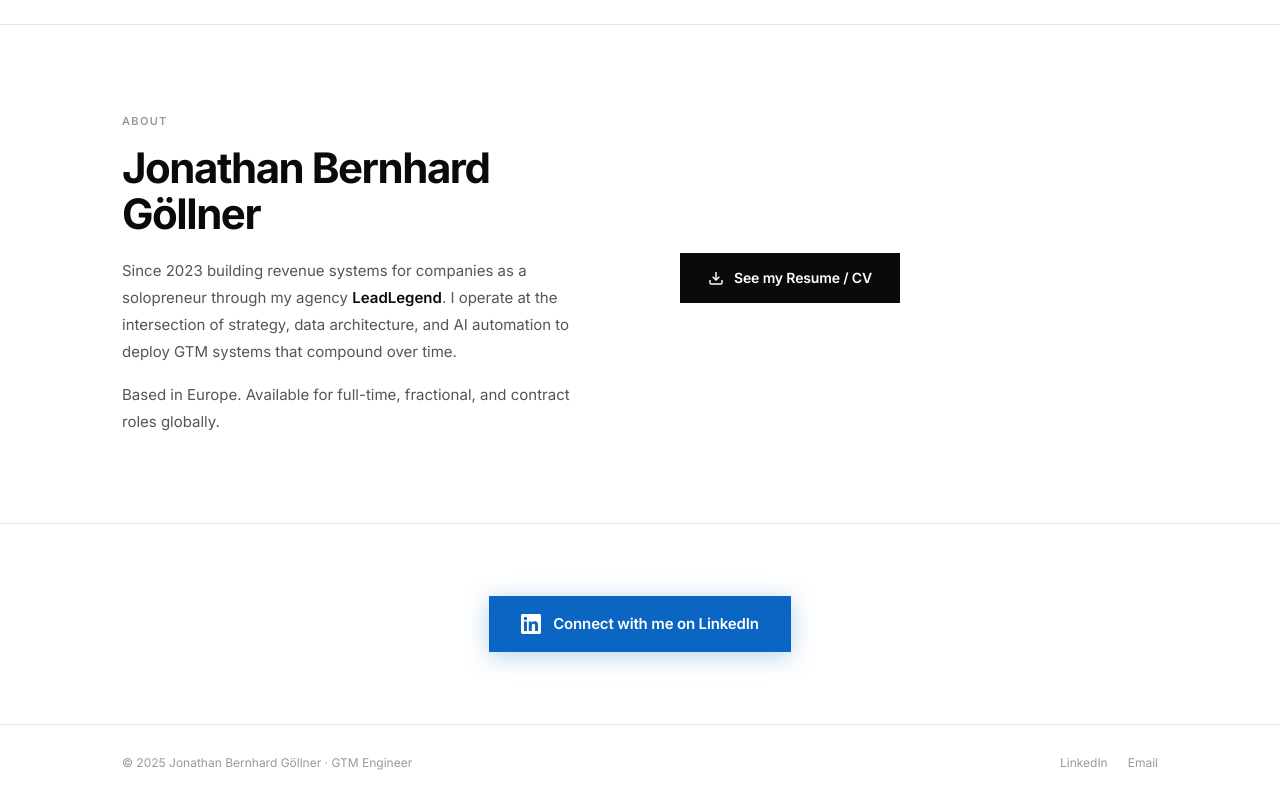
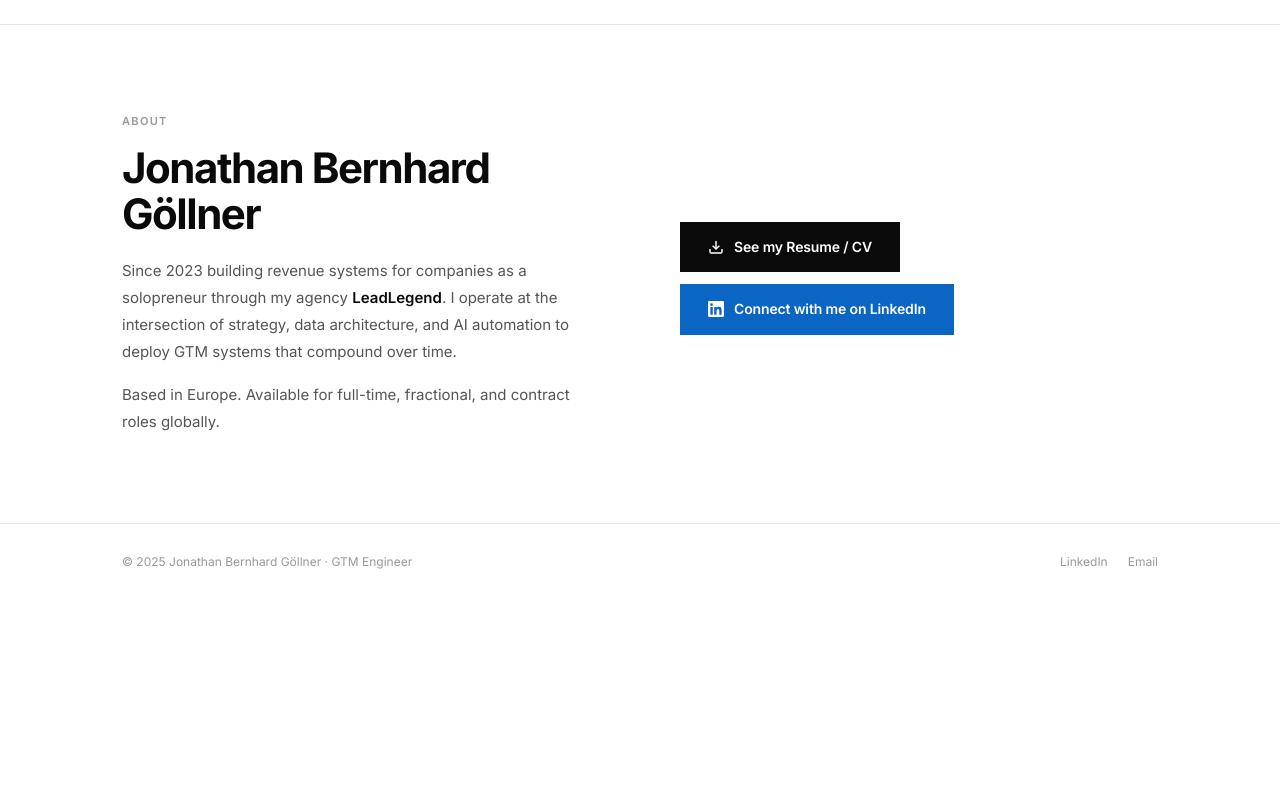
Before and after one commit to Jonapoma/gtm-engineer-portfolio, a plain HTML site: page index.html in a window 1280 px wide. Shown: the part 6061-6861 px from the top of the page. After the commit the page ends 6660 px from the top, so only its background shows below. Drawn offline with nearby package versions, Linux system fonts and the light colour scheme; animation ran at ten frames a second.

Commit message:
Move LinkedIn button under CV button in About, remove standalone Contact section
Co-Authored-By: Claude Sonnet 4.6 <noreply@anthropic.com>

```diff
--- a/index.html
+++ b/index.html
@@ -352,9 +352,9 @@
       <li><a href="#tools">Tools</a></li>
       <li><a href="#workflows">Workflows</a></li>
       <li><a href="#automations">Automations</a></li>
-      <li><a href="#contact">Contact</a></li>
+      <li><a href="#about">Contact</a></li>
     </ul>
-    <a href="#contact" class="nav-cta">Get in touch</a>
+    <a href="#about" class="nav-cta">Get in touch</a>
   </div>
 </nav>
 
@@ -782,7 +782,7 @@
         <p class="about-text">Since 2023 building revenue systems for companies as a solopreneur through my agency <strong style="color:var(--text);font-weight:600">LeadLegend</strong>. I operate at the intersection of strategy, data architecture, and AI automation to deploy GTM systems that compound over time.</p>
         <p class="about-text" style="margin-top:16px">Based in Europe. Available for full-time, fractional, and contract roles globally.</p>
       </div>
-      <div style="display:flex;align-items:flex-start;padding-top:8px">
+      <div style="display:flex;flex-direction:column;align-items:flex-start;gap:12px;padding-top:8px">
         <a id="cv-btn" href="jonathan-gollner-cv.pdf" download="GTM CV Jonathan Gollner 2026.pdf"
           style="display:inline-flex;align-items:center;gap:10px;padding:14px 28px;background:var(--text);color:#fff;font-size:14px;font-weight:600;letter-spacing:-.01em;transition:opacity .2s"
           onmouseenter="this.style.opacity='.82'" onmouseleave="this.style.opacity='1'"
@@ -790,18 +790,14 @@
           <svg width="16" height="16" viewBox="0 0 24 24" fill="none" stroke="currentColor" stroke-width="2.2"><path d="M21 15v4a2 2 0 0 1-2 2H5a2 2 0 0 1-2-2v-4"/><polyline points="7 10 12 15 17 10"/><line x1="12" y1="15" x2="12" y2="3"/></svg>
           See my Resume / CV
         </a>
+        <a href="https://www.linkedin.com/in/jonathangoellner123/" target="_blank" rel="noopener"
+          style="display:inline-flex;align-items:center;gap:10px;padding:14px 28px;background:#0A66C2;color:#fff;font-size:14px;font-weight:600;letter-spacing:-.01em;transition:opacity .2s"
+          onmouseenter="this.style.opacity='.82'" onmouseleave="this.style.opacity='1'">
+          <svg width="16" height="16" viewBox="0 0 24 24" fill="currentColor"><path d="M20.447 20.452h-3.554v-5.569c0-1.328-.027-3.037-1.852-3.037-1.853 0-2.136 1.445-2.136 2.939v5.667H9.351V9h3.414v1.561h.046c.477-.9 1.637-1.85 3.37-1.85 3.601 0 4.267 2.37 4.267 5.455v6.286zM5.337 7.433a2.062 2.062 0 0 1-2.063-2.065 2.064 2.064 0 1 1 2.063 2.065zm1.782 13.019H3.555V9h3.564v11.452zM22.225 0H1.771C.792 0 0 .774 0 1.729v20.542C0 23.227.792 24 1.771 24h20.451C23.2 24 24 23.227 24 22.271V1.729C24 .774 23.2 0 22.222 0h.003z"/></svg>
+          Connect with me on LinkedIn
+        </a>
       </div>
     </div>
-  </div>
-</section>
-
-<!-- Contact -->
-<section id="contact" style="border-top:1px solid var(--border);padding:72px 0;text-align:center">
-  <div class="container">
-    <a href="https://www.linkedin.com/in/jonathangoellner123/" target="_blank" rel="noopener" style="display:inline-flex;align-items:center;gap:12px;padding:16px 32px;background:#0A66C2;color:#ffffff;font-size:15px;font-weight:600;letter-spacing:-.01em;text-decoration:none;transition:opacity .2s,transform .15s;box-shadow:0 4px 24px rgba(10,102,194,.3)" onmouseover="this.style.opacity='.88';this.style.transform='translateY(-2px)'" onmouseout="this.style.opacity='1';this.style.transform='translateY(0)'">
-      <svg width="20" height="20" viewBox="0 0 24 24" fill="currentColor"><path d="M20.447 20.452h-3.554v-5.569c0-1.328-.027-3.037-1.852-3.037-1.853 0-2.136 1.445-2.136 2.939v5.667H9.351V9h3.414v1.561h.046c.477-.9 1.637-1.85 3.37-1.85 3.601 0 4.267 2.37 4.267 5.455v6.286zM5.337 7.433a2.062 2.062 0 0 1-2.063-2.065 2.064 2.064 0 1 1 2.063 2.065zm1.782 13.019H3.555V9h3.564v11.452zM22.225 0H1.771C.792 0 0 .774 0 1.729v20.542C0 23.227.792 24 1.771 24h20.451C23.2 24 24 23.227 24 22.271V1.729C24 .774 23.2 0 22.222 0h.003z"/></svg>
-      Connect with me on LinkedIn
-    </a>
   </div>
 </section>
 
```
Also changed, not shown: portfolio.html (+9 -13 lines).
